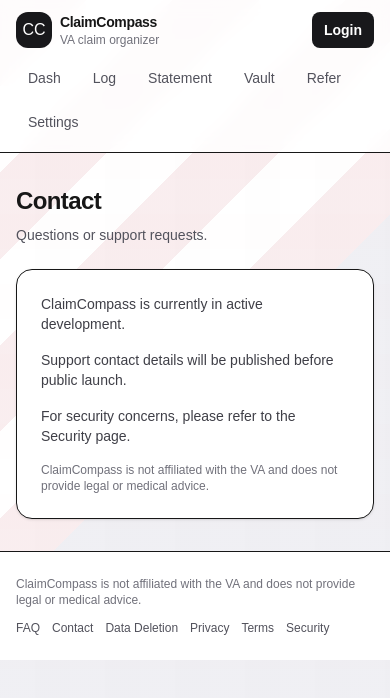
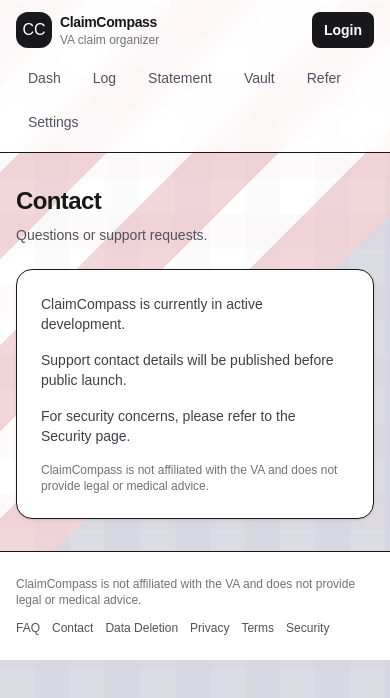
Before and after one commit to rugbyman74/claimcompass, a Next.js app: page /contact in a window 390 px wide. Shown: the top 698 px of the page. Built offline with nearby package versions, Linux system fonts and the light colour scheme; no server answers.

Commit message:
Increased background visibility for mobile

```diff
--- a/app/globals.css
+++ b/app/globals.css
@@ -34,7 +34,7 @@
   width: 100%;
   height: 100%;
   z-index: -1;
-  opacity: 0.08;
+  opacity: 0.12;
   background:
     linear-gradient(135deg,
       #B22234 0%,
@@ -65,9 +65,26 @@
   width: 100%;
   height: 100%;
   z-index: -1;
-  opacity: 0.04;
+  opacity: 0.06;
   background-image:
-    repeating-linear-gradient(0deg, transparent, transparent 35px, rgba(178, 34, 52, 0.15) 35px, rgba(178, 34, 52, 0.15) 70px),
-    repeating-linear-gradient(90deg, transparent, transparent 35px, rgba(60, 59, 110, 0.15) 35px, rgba(60, 59, 110, 0.15) 70px);
+    repeating-linear-gradient(0deg, transparent, transparent 35px, rgba(178, 34, 52, 0.2) 35px, rgba(178, 34, 52, 0.2) 70px),
+    repeating-linear-gradient(90deg, transparent, transparent 35px, rgba(60, 59, 110, 0.2) 35px, rgba(60, 59, 110, 0.2) 70px);
   pointer-events: none;
 }
+
+/* Mobile enhancement - more visible background */
+@media (max-width: 768px) {
+  body::before {
+    opacity: 0.18;
+  }
+
+  body::after {
+    opacity: 0.09;
+  }
+}
+
+/* Patriotic accent borders for cards */
+.patriotic-card {
+  border-top: 3px solid transparent;
+  border-image: linear-gradient(to right, #B22234, #FFFFFF, #3C3B6E) 1;
+}
```
